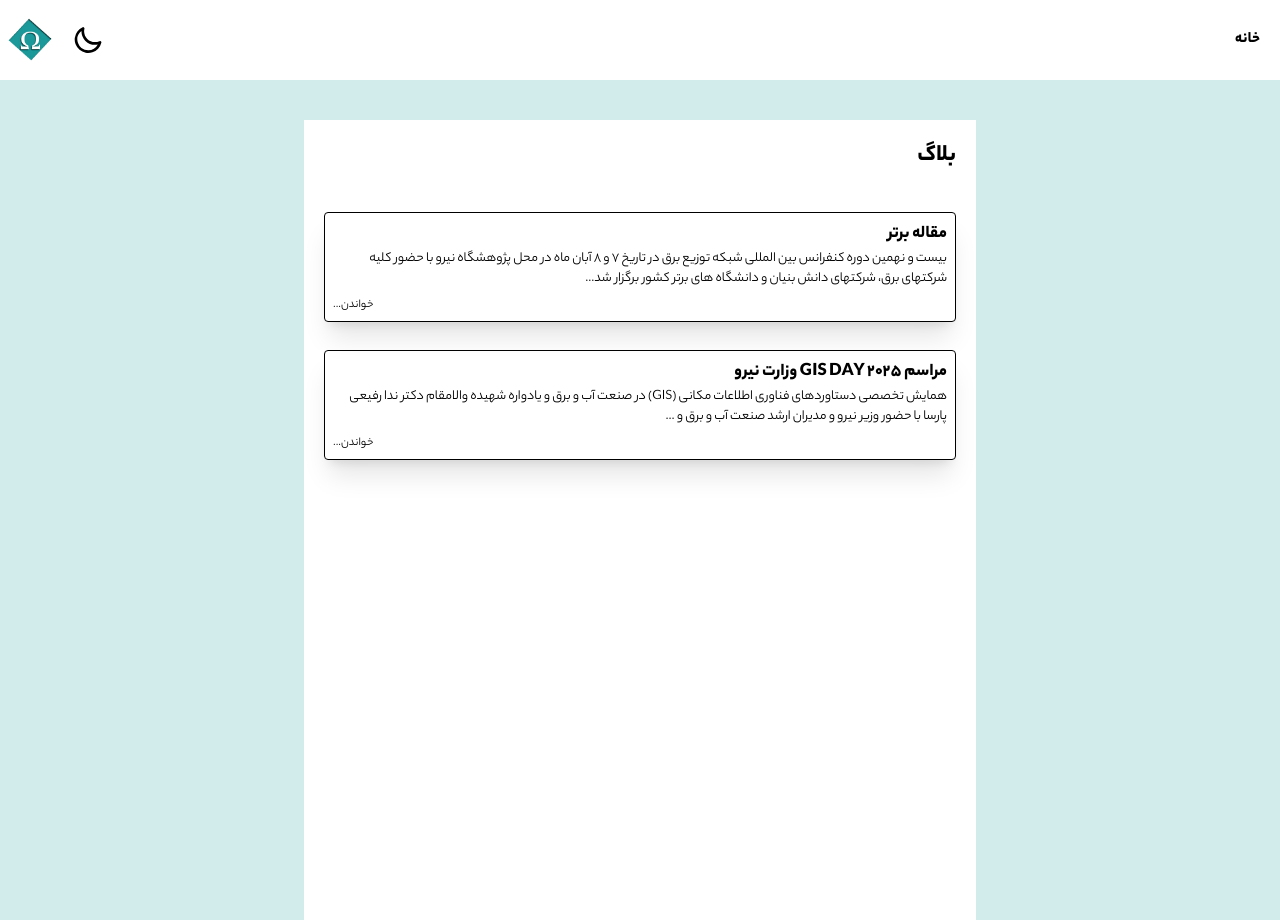
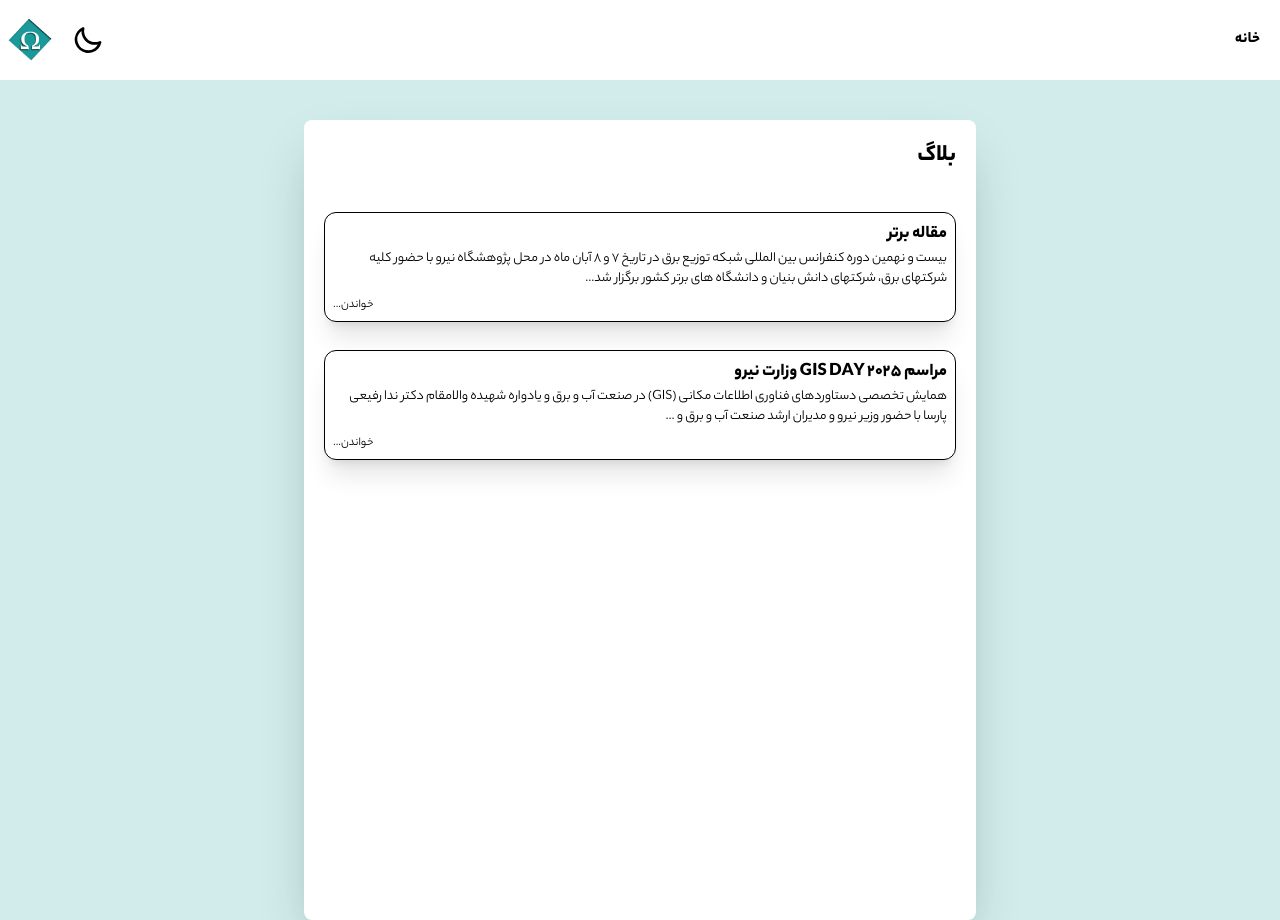
Before and after one commit to maryammohebbi/Mana-Next-ver, a Next.js app: page /blog in a window 1280 px wide. Built offline with nearby package versions, Linux system fonts and the light colour scheme.

Commit message:
minor style changes

```diff
--- a/src/app/blog/[id]/page.jsx
+++ b/src/app/blog/[id]/page.jsx
@@ -20,7 +20,7 @@ export default async function Post({ params }) {
 
   return (
     <div className="mx-auto p-5">
-      <div className="max-w-sm md:max-w-xl lg:max-w-3xl bg-tertiary p-5 shadow-lg">
+      <div className="max-w-sm md:max-w-xl lg:max-w-3xl bg-tertiary p-5 shadow-lg rounded-lg">
         <div className="mb-8">
           <div className="flex gap-x-1">
             <Link href={`/blog`} className="text-xl font-bold  text-secondary">
--- a/src/app/blog/page.jsx
+++ b/src/app/blog/page.jsx
@@ -4,14 +4,14 @@ import Link from "next/link";
 
 function Blog() {
   return (
-    <div className="p-5 max-w-sm md:max-w-lg lg:max-w-2xl bg-tertiary mx-auto h-screen">
+    <div className="p-5 max-w-sm md:max-w-lg lg:max-w-2xl bg-tertiary mx-auto h-screen rounded-lg shadow-2xl">
       <h3 className="font-bold mb-10 text-2xl text-secondary">بلاگ</h3>
       <div className="flex flex-col gap-y-7">
         {posts.map((post) => (
           <Link
             href={`/blog/${post.id}`}
             key={post.id}
-            className="border border-secondary p-2 rounded-sm shadow-xl"
+            className="border border-secondary p-2 rounded-xl shadow-xl"
           >
             <h3 className="font-bold text-lg text-secondary">{post.title}</h3>
             <p className="text-secondary text-sm mb-2">{post.briefText}</p>
```
